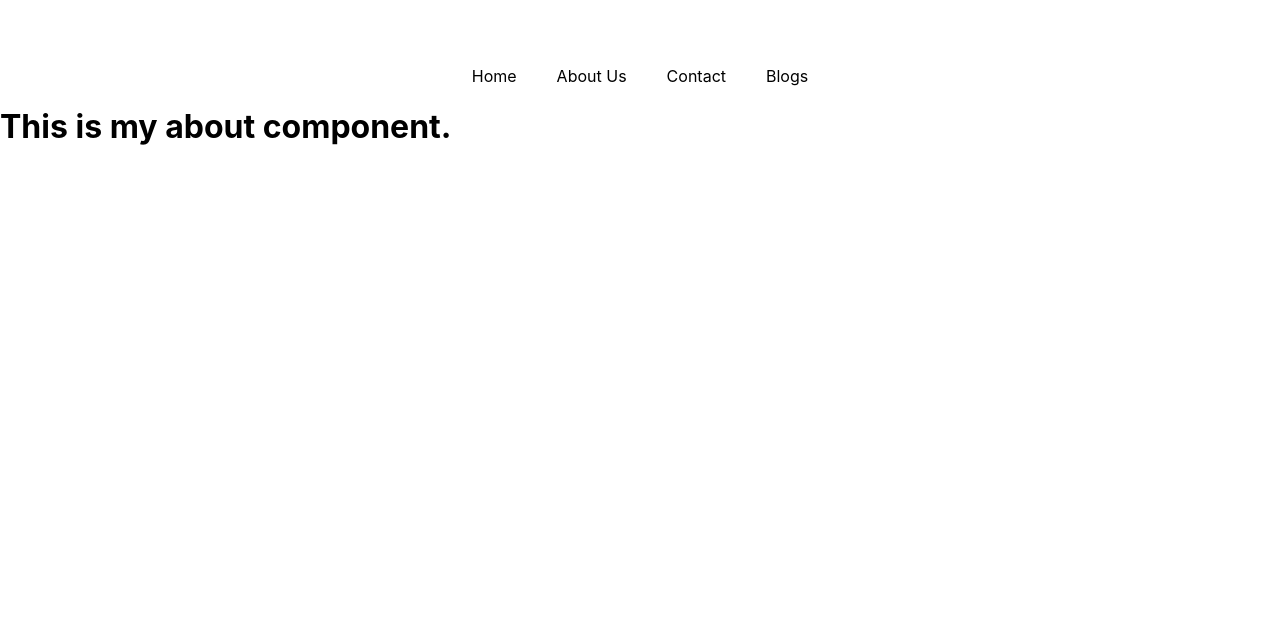
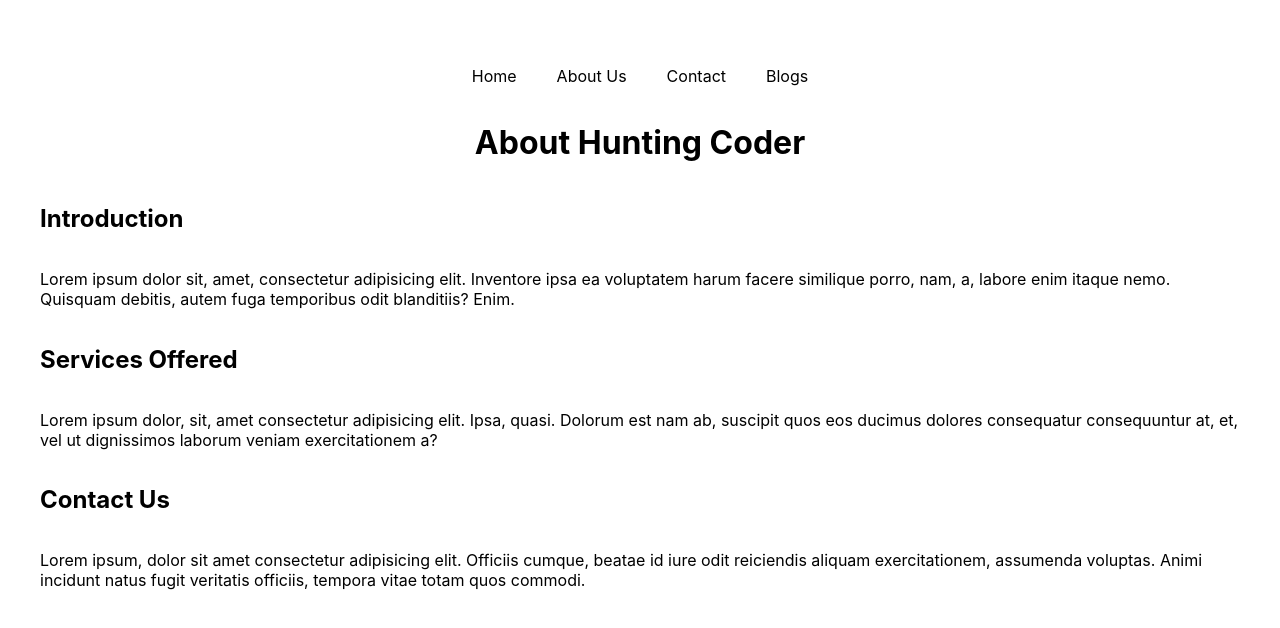
Before and after one commit to SiddiquiWaleed/hunter-code, a Next.js app: page /about in a window 1280 px wide. Shown: the top 628 px of the page. Built offline with nearby package versions, Linux system fonts and the light colour scheme.

Commit message:
Added blog page

```diff
--- a/package.json
+++ b/package.json
@@ -12,6 +12,7 @@
     "body-parser": "^1.20.1",
     "next": "13.0.2",
     "react": "18.2.0",
-    "react-dom": "18.2.0"
+    "react-dom": "18.2.0",
+    "react-infinite-scroll-component": "^6.1.0"
   }
 }
--- a/pages/about.js
+++ b/pages/about.js
@@ -1,9 +1,31 @@
-import React from 'react'
+import React from 'react';
+import styles from '../styles/about.module.css';
 
 const About = props => {
+	const testData = () => {
+		let l = 2;
+		let r = 7;
+		for(l; l<=r; l++){
+		  // let's divide the value by 2
+		  // if the remainder is not a zero then it's an odd number
+
+		  if(l % 2 != 0){
+		  	debugger;
+		      let arr = [];
+		        arr.push(l);
+		    return arr;
+		  }
+		}
+	}
 	return (
-		<div>
-			<h1>This is my about component.</h1>
+		<div className={styles.container}>
+			<h1 onClick = {testData} className={styles.center}>About Hunting Coder</h1>
+			<h2>Introduction</h2>
+			<p>Lorem ipsum dolor sit, amet, consectetur adipisicing elit. Inventore ipsa ea voluptatem harum facere similique porro, nam, a, labore enim itaque nemo. Quisquam debitis, autem fuga temporibus odit blanditiis? Enim.</p>
+			<h2>Services Offered</h2>
+			<p>Lorem ipsum dolor, sit, amet consectetur adipisicing elit. Ipsa, quasi. Dolorum est nam ab, suscipit quos eos ducimus dolores consequatur consequuntur at, et, vel ut dignissimos laborum veniam exercitationem a?</p>
+			<h2>Contact Us</h2>
+			<p>Lorem ipsum, dolor sit amet consectetur adipisicing elit. Officiis cumque, beatae id iure odit reiciendis aliquam exercitationem, assumenda voluptas. Animi incidunt natus fugit veritatis officiis, tempora vitae totam quos commodi.</p>
 		</div>
 	)
 }
--- /dev/null
+++ b/styles/about.module.css
@@ -0,0 +1,10 @@
+.container {
+	max-width: 1200px;
+	margin: 0 auto;
+	display: flex;
+	flex-direction: column;
+	justify-content: center;
+}
+.center {
+	text-align: center;
+}
```
Also changed, not shown: 2 other files (tests, documents, lock files or other folders).
